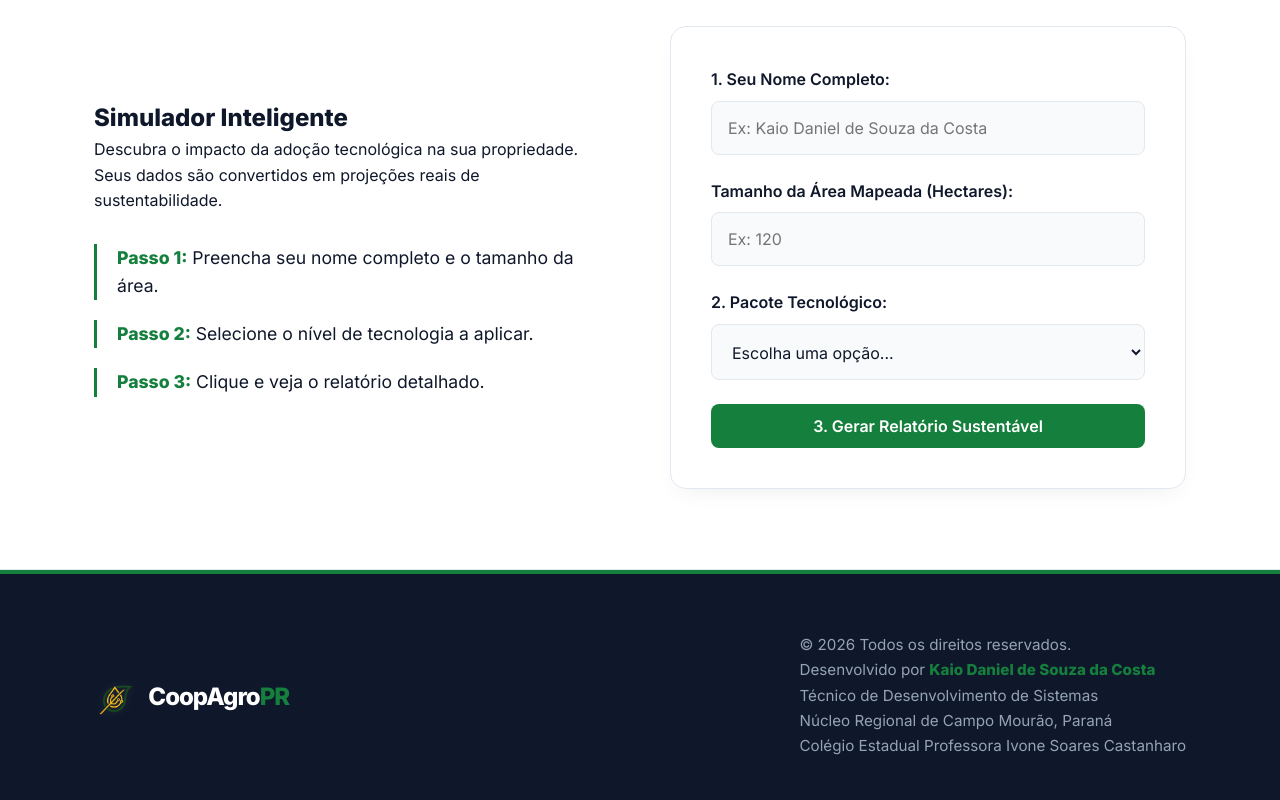
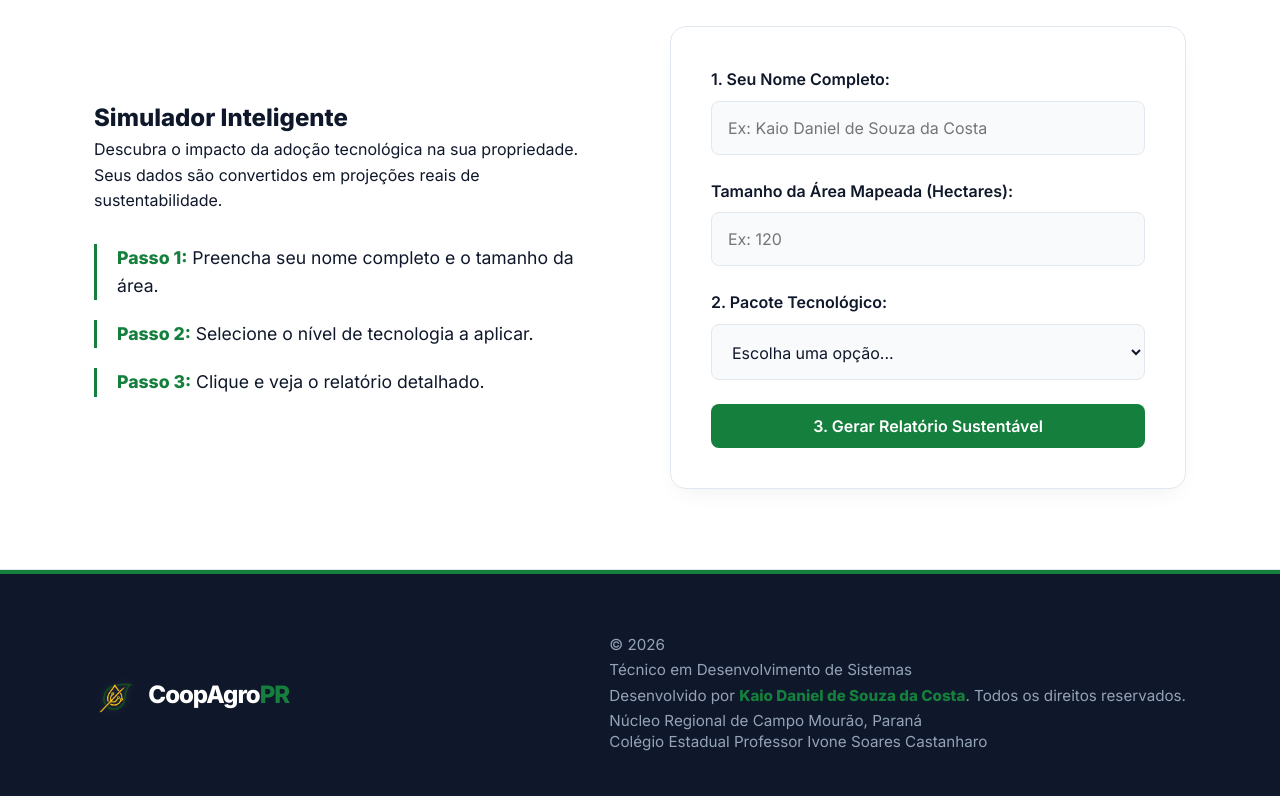
Before and after one commit to Kaiodaniel33/EcoAgro-PR, a plain HTML site: page index.html in a window 1280 px wide. Shown: the part 1505-2305 px from the top of the page. Drawn offline with Linux system fonts and the light colour scheme.

Commit message:
Update footer content and button visibility

```diff
--- a/index.html
+++ b/index.html
@@ -125,17 +125,17 @@
                 <img src="assets/img/logo.png" alt="Logo CoopAgro PR" class="logo-footer-img">
                 <div class="logo-texto texto-branco">CoopAgro<span>PR</span></div>
             </div>
+
             <div class="footer-textos">
-                <p>&copy; 2026 Todos os direitos reservados.</p>
-                <p>Desenvolvido por <strong>Kaio Daniel de Souza da Costa</strong></p>
-                <p>Técnico de Desenvolvimento de Sistemas</p>
-                <p>Núcleo Regional de Campo Mourão, Paraná</p>
-                <p>Colégio Estadual Professora Ivone Soares Castanharo</p>
+                <p class="footer-ano">&copy; 2026</p>
+                <p class="footer-curso">Técnico em Desenvolvimento de Sistemas</p>
+                <p class="footer-dev">Desenvolvido por <strong>Kaio Daniel de Souza da Costa</strong>. Todos os direitos reservados.</p>
+                <p class="footer-escola">Núcleo Regional de Campo Mourão, Paraná <br> Colégio Estadual Professor Ivone Soares Castanharo</p>
             </div>
         </div>
     </footer>
 
-    <button id="btn-topo" aria-label="Voltar ao topo da página" class="oculto-suave">
+    <button id="btn-topo" aria-label="Voltar ao topo da página" class="oculto">
         <svg width="24" height="24" viewBox="0 0 24 24" fill="none" stroke="currentColor" stroke-width="2" stroke-linecap="round" stroke-linejoin="round">
             <path d="M18 15l-6-6-6 6"/>
         </svg>
```
